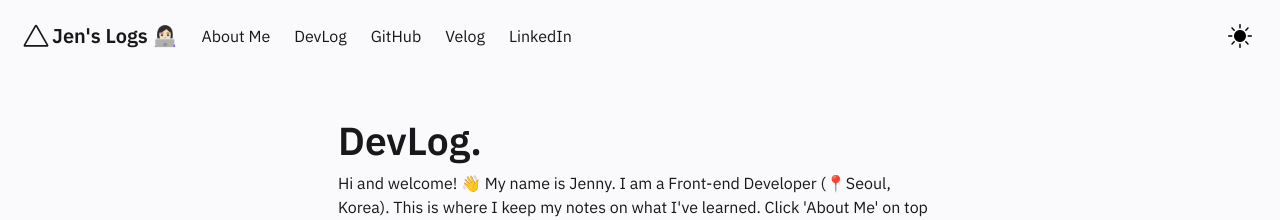
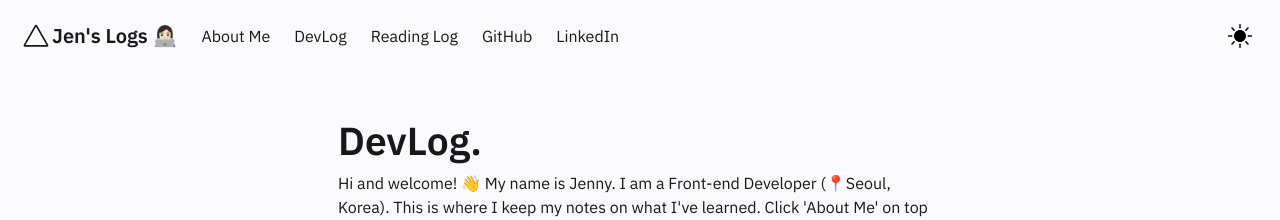
Before and after one commit to jenjenhub/blog, a Jekyll site: the page built from pages/index.md, in a window 1280 px wide. Shown: the top 220 px of the page. Built offline with Jekyll 4.4.1, drawn with Linux system fonts in a browser that asks for light colours.

Commit message:
Update Header.html

```diff
--- a/_includes/Header.html
+++ b/_includes/Header.html
@@ -58,14 +58,14 @@
         <a href="../posts/how-to"  class="navbar-item">
           About Me
         </a>
-          <a href="https://jenjenhub.github.io/index.html" target="_blank" class="navbar-item">
+          <a href="https://velog.io/@jenjenhub/series/bootcamp" target="_blank" class="navbar-item">
               DevLog
           </a>
-        <a href="https://github.com/jenjenhub" target="_blank" class="navbar-item">
+        <a href="https://velog.io/@jenjenhub/series/Reading-Log" target="_blank"  class="navbar-item">
+          Reading Log
+        </a>
+           <a href="https://github.com/jenjenhub" target="_blank" class="navbar-item">
           GitHub
-        </a>
-        <a href="https://velog.io/@jenjenhub" target="_blank"  class="navbar-item">
-          Velog
         </a>
         <a href="https://obsidian.md/"  target="_blank" class="navbar-item">
           LinkedIn
```
